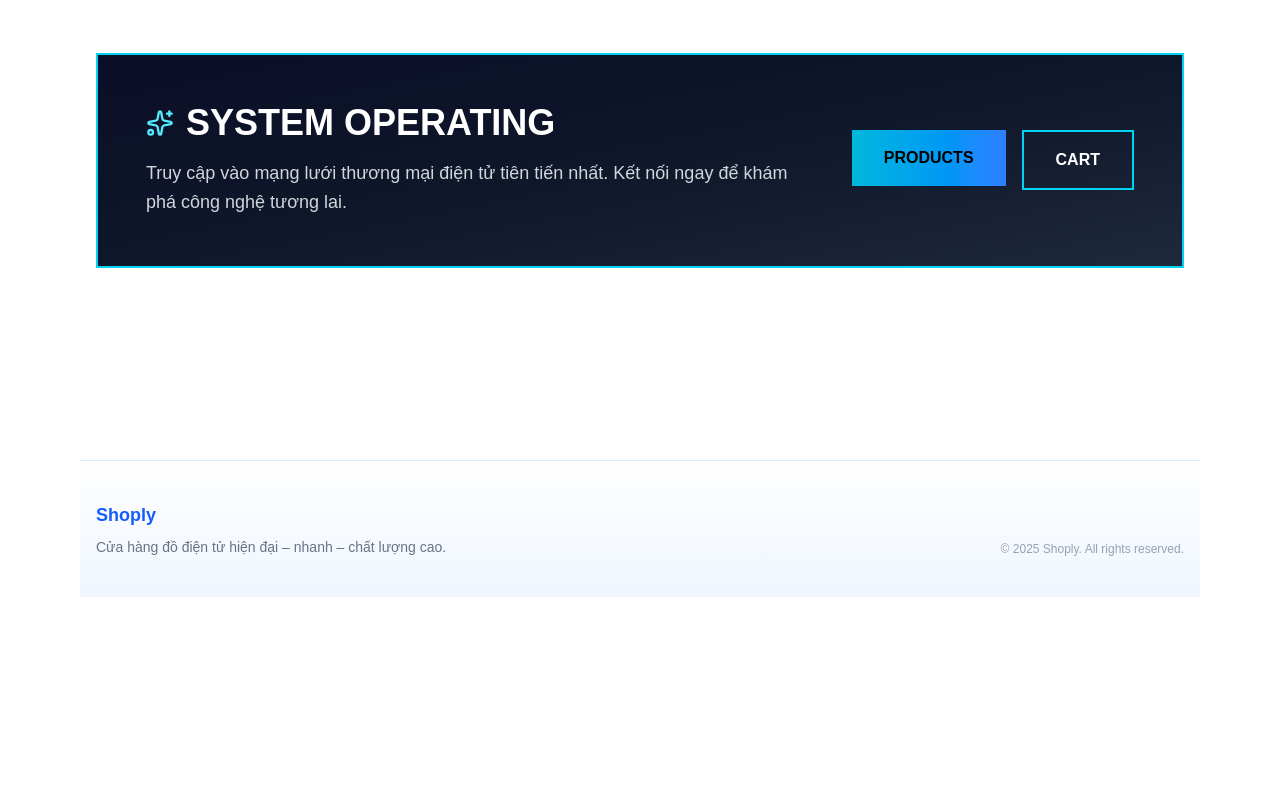
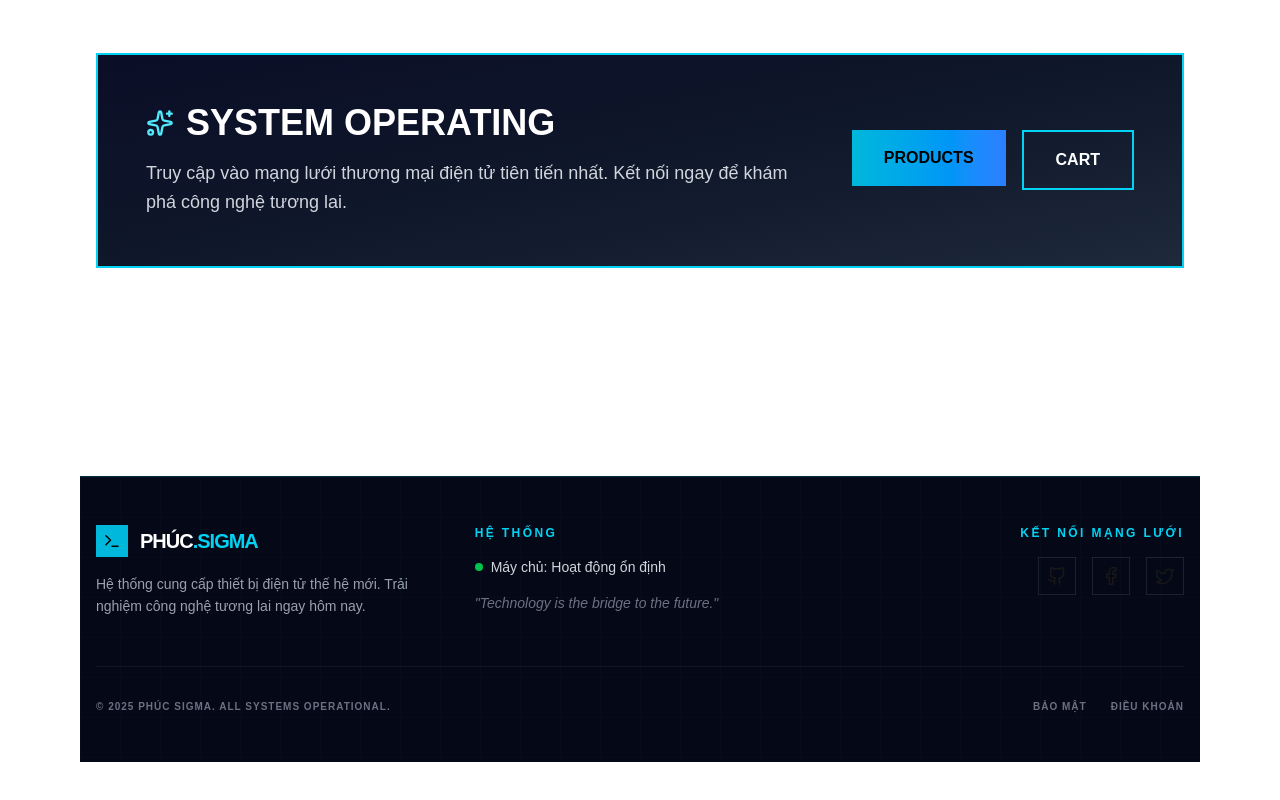
Before and after one commit to deeznuts1111/supershoply, a Next.js app in the folder web/: page / in a window 1280 px wide. Shown: the part 1455-2255 px from the top of the page. Before the commit the page ends 2092 px from the top, so only its background shows below. Built offline with nearby package versions, Linux system fonts and the light colour scheme.

Commit message:
Update SiteFooter.tsx

```diff
--- a/web/src/components/SiteFooter.tsx
+++ b/web/src/components/SiteFooter.tsx
@@ -1,16 +1,66 @@
+import { Terminal, Cpu, Github, Facebook, Twitter } from "lucide-react";
+
 export default function SiteFooter() {
   return (
-    <footer className="mt-16 border-t border-blue-100 bg-gradient-to-b from-white to-blue-50">
-      <div className="container mx-auto max-w-7xl px-4 py-10 flex flex-col sm:flex-row justify-between gap-6 text-sm text-gray-500">
-        <div>
-          <div className="text-lg font-black text-blue-600">Shoply</div>
-          <p className="mt-2 max-w-sm">
-            Cửa hàng đồ điện tử hiện đại – nhanh – chất lượng cao.
-          </p>
+    <footer className="relative mt-20 border-t border-cyan-500/20 bg-[#050816] py-12 overflow-hidden">
+      {/* Hiệu ứng lưới nền nhẹ cho Footer */}
+      <div className="absolute inset-0 bg-[linear-gradient(rgba(0,247,255,0.02)_1px,transparent_1px),linear-gradient(90deg,rgba(0,247,255,0.02)_1px,transparent_1px)] bg-[size:40px_40px] pointer-events-none" />
+
+      <div className="container mx-auto max-w-7xl px-4 relative z-10">
+        <div className="grid grid-cols-1 md:grid-cols-3 gap-12 items-start">
+          {/* Brand Info */}
+          <div>
+            <div className="flex items-center gap-3 mb-4">
+              <div className="w-8 h-8 bg-cyan-500 flex items-center justify-center">
+                <Terminal size={18} className="text-black" />
+              </div>
+              <div className="text-xl font-black text-white tracking-tighter">
+                PHÚC<span className="text-cyan-400">.SIGMA</span>
+              </div>
+            </div>
+            <p className="text-gray-400 text-sm leading-relaxed max-w-xs">
+              Hệ thống cung cấp thiết bị điện tử thế hệ mới.
+              Trải nghiệm công nghệ tương lai ngay hôm nay.
+            </p>
+          </div>
+
+          {/* Quick Links / Status */}
+          <div className="flex flex-col gap-2">
+            <div className="text-xs font-bold text-cyan-400 tracking-[0.2em] mb-2 uppercase">Hệ thống</div>
+            <div className="flex items-center gap-2 text-sm text-gray-300">
+              <div className="w-2 h-2 rounded-full bg-green-500 animate-pulse" />
+              Máy chủ: Hoạt động ổn định
+            </div>
+            <div className="text-sm text-gray-500 mt-2 italic">
+              "Technology is the bridge to the future."
+            </div>
+          </div>
+
+          {/* Social / Contact */}
+          <div className="flex flex-col md:items-end gap-4">
+            <div className="text-xs font-bold text-cyan-400 tracking-[0.2em] uppercase">Kết nối mạng lưới</div>
+            <div className="flex gap-4">
+              <button className="p-2 border border-white/10 hover:border-cyan-400 hover:text-cyan-400 transition-all">
+                <Github size={20} />
+              </button>
+              <button className="p-2 border border-white/10 hover:border-blue-500 hover:text-blue-500 transition-all">
+                <Facebook size={20} />
+              </button>
+              <button className="p-2 border border-white/10 hover:border-cyan-300 hover:text-cyan-300 transition-all">
+                <Twitter size={20} />
+              </button>
+            </div>
+          </div>
         </div>
 
-        <div className="text-xs text-gray-400 flex items-end">
-          © {new Date().getFullYear()} Shoply. All rights reserved.
+        <div className="mt-12 pt-8 border-t border-white/5 flex flex-col sm:flex-row justify-between items-center gap-4">
+          <div className="text-[10px] text-gray-500 tracking-widest uppercase font-bold">
+            © {new Date().getFullYear()} PHÚC SIGMA. ALL SYSTEMS OPERATIONAL.
+          </div>
+          <div className="flex items-center gap-6 text-[10px] text-gray-500 font-bold uppercase tracking-widest">
+            <span className="hover:text-cyan-400 cursor-pointer transition-colors">Bảo mật</span>
+            <span className="hover:text-cyan-400 cursor-pointer transition-colors">Điều khoản</span>
+          </div>
         </div>
       </div>
     </footer>
```
